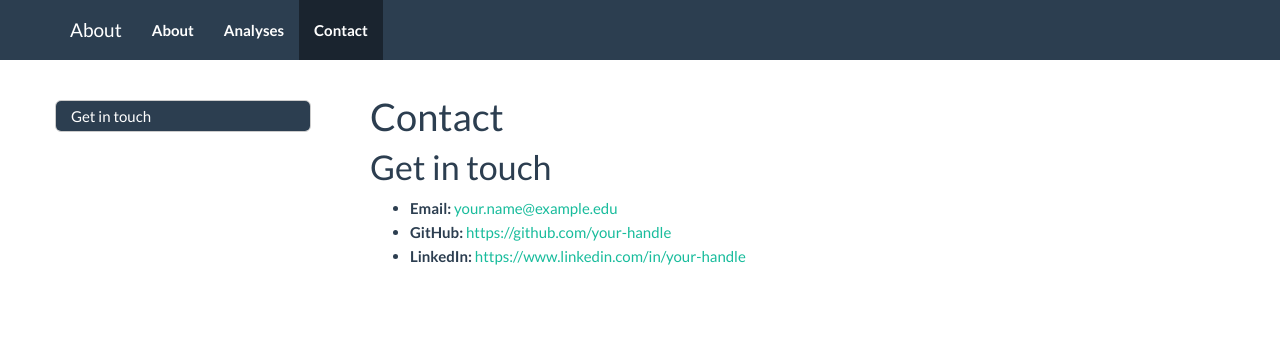
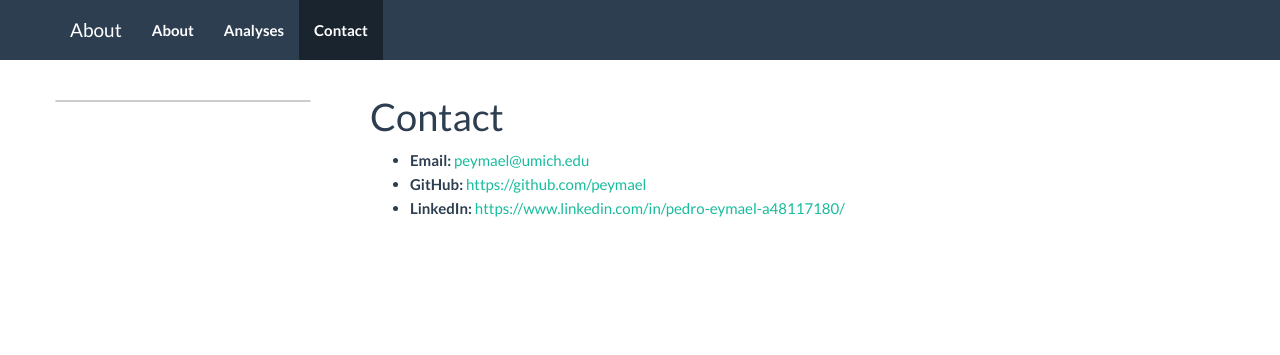
Before and after one commit to peymael/Mywebsite1, a plain HTML site: page docs/contact.html in a window 1280 px wide. Drawn offline with nearby package versions, Linux system fonts and the light colour scheme; some packages are replaced by stand-ins of ours.

Commit message:
Update contact.html

```diff
--- a/docs/contact.html
+++ b/docs/contact.html
@@ -13,7 +13,7 @@
 
 <title>Contact</title>
 
-<script src="site_libs/header-attrs-2.30/header-attrs.js"></script>
+<script src="site_libs/header-attrs-2.29/header-attrs.js"></script>
 <script src="site_libs/jquery-3.6.0/jquery-3.6.0.min.js"></script>
 <meta name="viewport" content="width=device-width, initial-scale=1" />
 <link href="site_libs/bootstrap-3.3.5/css/flatly.min.css" rel="stylesheet" />
@@ -345,20 +345,17 @@ div.tocify {
 </div>
 
 
-<div id="get-in-touch" class="section level1">
-<h1>Get in touch</h1>
 <ul>
-<li><strong>Email:</strong> <a href="mailto:your.name@example.edu"
-class="email">your.name@example.edu</a><br />
+<li><strong>Email:</strong> <a href="mailto:peymael@umich.edu"
+class="email">peymael@umich.edu</a><br />
 </li>
-<li><strong>GitHub:</strong> <a href="https://github.com/your-handle"
-class="uri">https://github.com/your-handle</a><br />
+<li><strong>GitHub:</strong> <a href="https://github.com/peymael"
+class="uri">https://github.com/peymael</a><br />
 </li>
 <li><strong>LinkedIn:</strong> <a
-href="https://www.linkedin.com/in/your-handle"
-class="uri">https://www.linkedin.com/in/your-handle</a></li>
+href="https://www.linkedin.com/in/pedro-eymael-a48117180/"
+class="uri">https://www.linkedin.com/in/pedro-eymael-a48117180/</a></li>
 </ul>
-</div>
 
 
 
```
